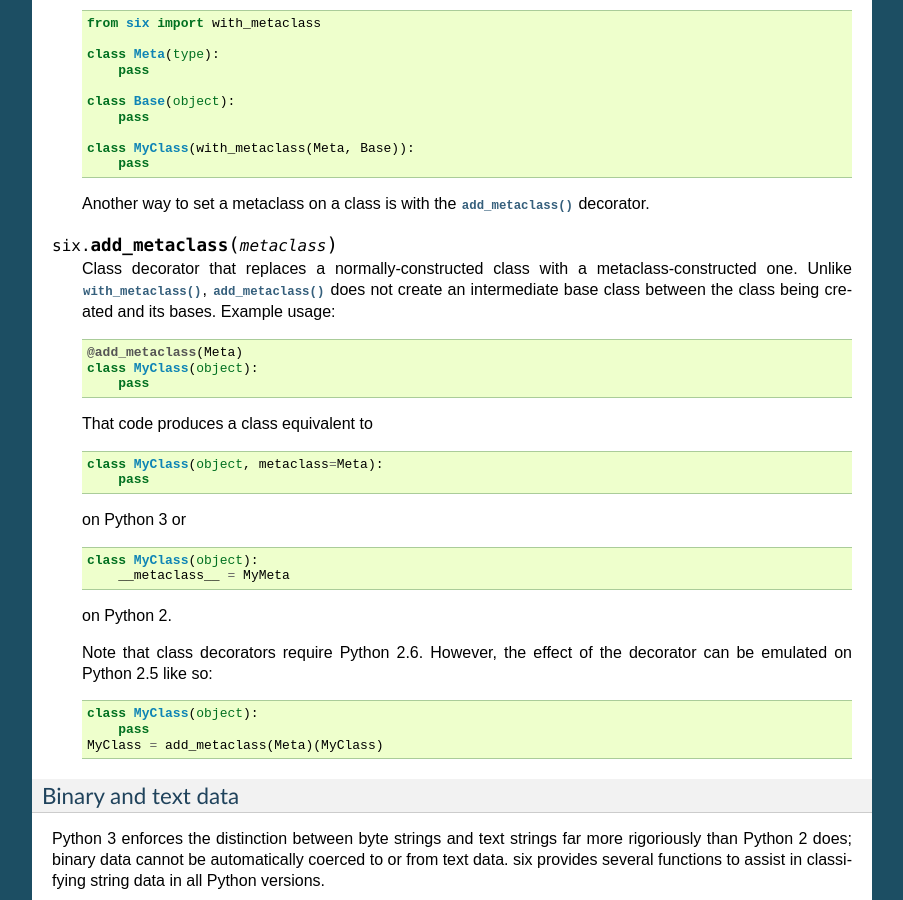
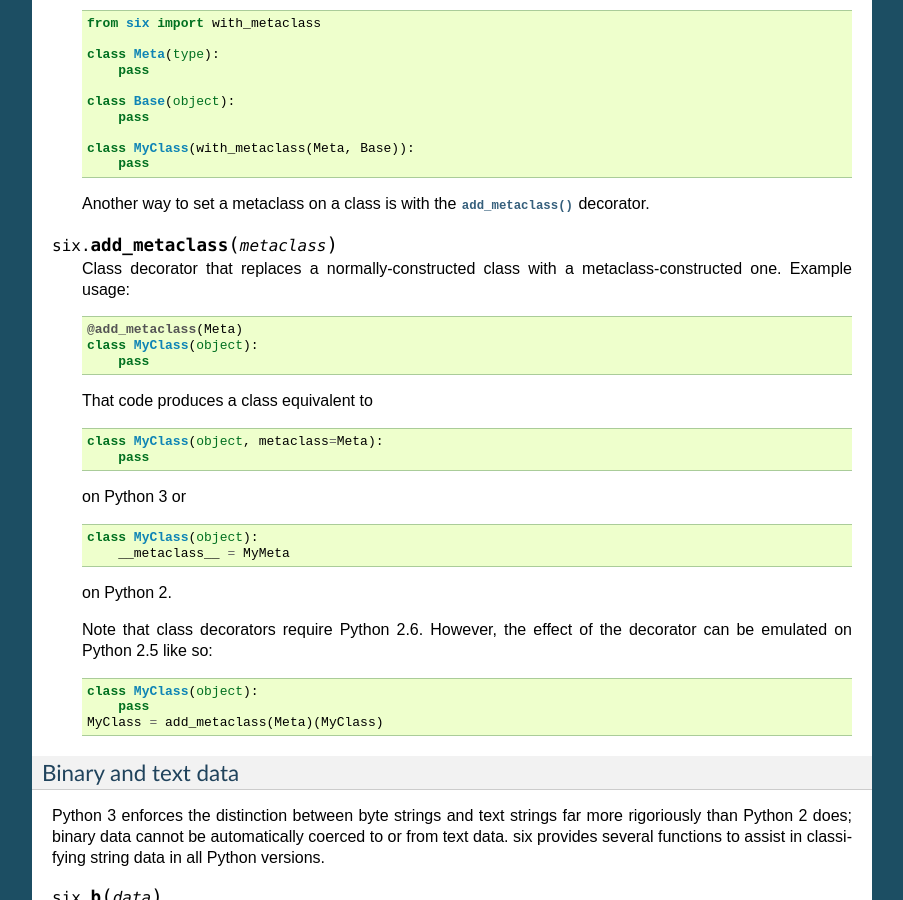
Before and after one commit to benjaminp/six, a Sphinx documentation site: the page built from documentation/index.rst, in a window 1280 px wide and 900 px high, scrolled down 3620 px. Shown: the whole window, without its empty margins (198-1101 px from the left). Built offline with Sphinx 7.4.7, drawn with Linux system fonts in a browser that asks for light colours.

Commit message:
remove sentence that is no longer true

```diff
--- a/documentation/index.rst
+++ b/documentation/index.rst
@@ -292,9 +292,7 @@ Python 2 and 3.
 .. function:: add_metaclass(metaclass)
 
    Class decorator that replaces a normally-constructed class with a
-   metaclass-constructed one.  Unlike :func:`with_metaclass`,
-   :func:`add_metaclass` does not create an intermediate base class between the
-   class being created and its bases. Example usage: ::
+   metaclass-constructed one.  Example usage: ::
 
        @add_metaclass(Meta)
        class MyClass(object):
```
